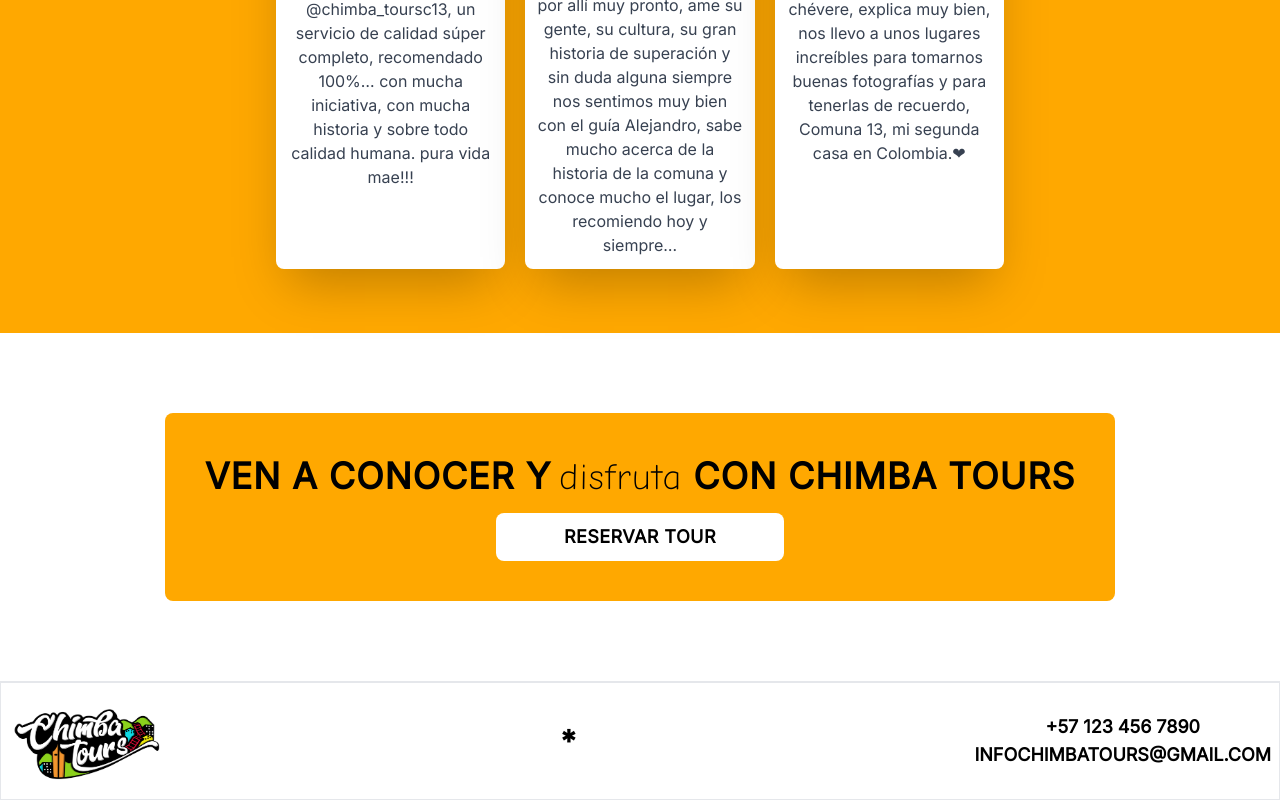
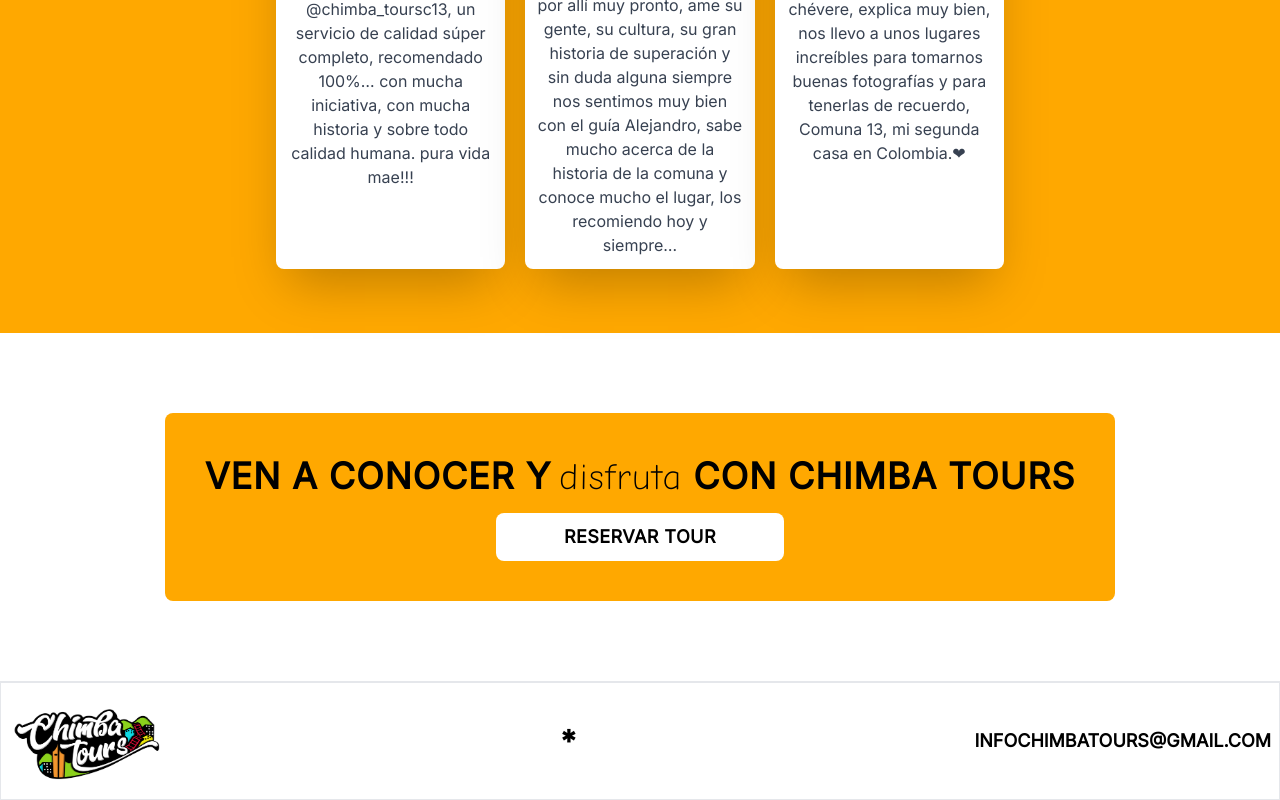
Before and after one commit to szuluaga-beep/chimba-tours, a Next.js app: page / in a window 1280 px wide. Shown: the part 2131-2931 px from the top of the page. Built offline with nearby package versions, Linux system fonts and the light colour scheme.

Commit message:
Actualizando footer

```diff
--- a/components/Footer.tsx
+++ b/components/Footer.tsx
@@ -14,7 +14,7 @@
             />
             <p className='font-extrabold text-3xl'>*</p>
             <div className='flex flex-col items-center'>
-                <span className='uppercase font-extrabold text-lg'>+57 123 456 7890</span>
+                {/* <span className='uppercase font-extrabold text-lg'>+57 123 456 7890</span> */}
                 <a className='uppercase font-extrabold text-lg' href="mailto:infochimbatours@gmail.com">
                     infochimbatours@gmail.com
                 </a>
```
